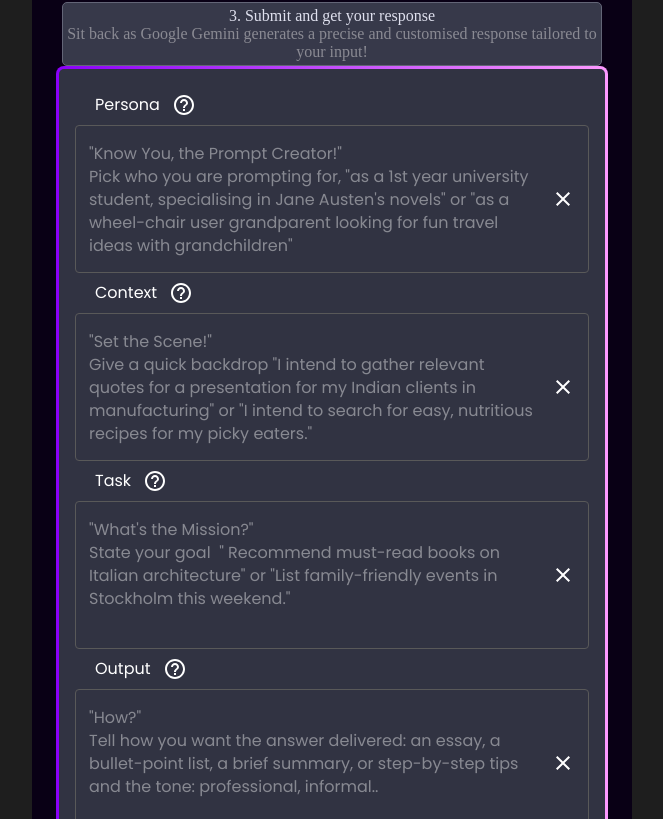
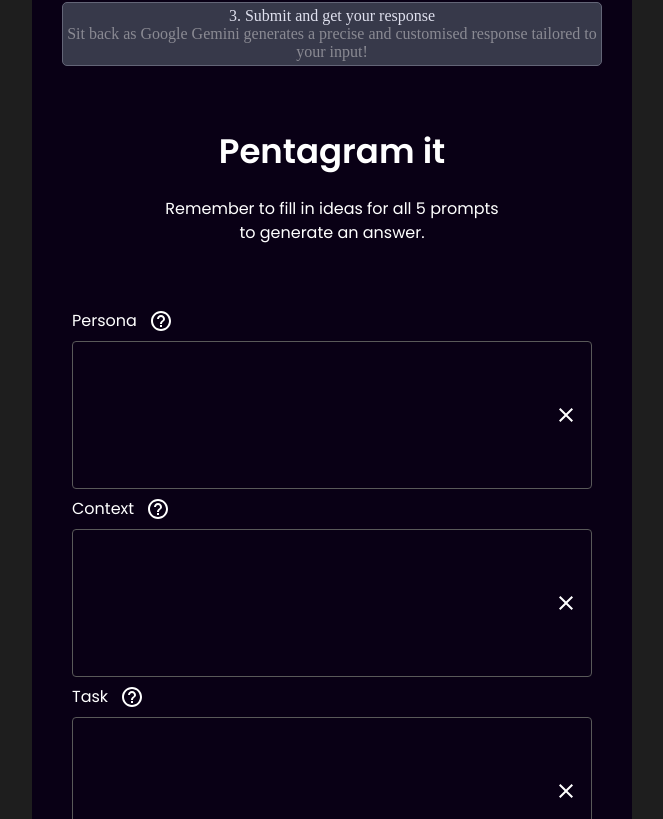
Before and after one commit to chingu-voyages/V54-tier2-team-21, a React (Vite) app: page / in a window 1280 px wide. Shown: the part 601-1420 px from the top of the page, without its empty margins (308-971 px from the left). Built offline with nearby package versions, Linux system fonts and the light colour scheme.

Commit message:
Add prompt header and aria labels
Added aria-described by and hopefully that lets the screen reader know that the tool tip will help for this field

```diff
--- a/src/components/Form.tsx
+++ b/src/components/Form.tsx
@@ -19,28 +19,23 @@
 const formFields: FormField[] = [
     {
         name: 'persona',
-        description: `"Know You, the Prompt Creator!"
-Pick who you are prompting for, "as a 1st year university student, specialising in Jane Austen's novels" or "as a wheel-chair user grandparent looking for fun travel ideas with grandchildren"`,
+        description: '',
     },
     {
         name: 'context',
-        description: `"Set the Scene!"
-Give a quick backdrop "I intend to gather relevant quotes for a presentation for my Indian clients in manufacturing" or "I intend to search for easy, nutritious recipes for my picky eaters."`,
+        description: '',
     },
     {
         name: 'task',
-        description: `"What's the Mission?"
-State your goal  " Recommend must-read books on Italian architecture" or "List family-friendly events in Stockholm this weekend."`,
+        description: '',
     },
     {
         name: 'output',
-        description: `"How?"
-Tell how you want the answer delivered: an essay, a bullet-point list, a brief summary, or step-by-step tips and the tone: professional, informal..`,
+        description: '',
     },
     {
         name: 'constraint',
-        description: `"Keep It Tight!"
-Set the boundaries: "US based only", "In British English", "no hyphenation", "Avoid complex jargon", or "In three words"...`,
+        description: '',
     },
 ];
 
@@ -60,13 +55,31 @@
         setValue(field.name, '');
     };
     return (
+        <Box component="section" sx={{ marginTop: '4em' }}>
+            <Typography
+                variant="h4"
+                sx={{
+                    fontSize: styles.typography.fontSizeLarge,
+                    fontWeight: 600,
+                    marginBottom: '0.75em',
+                }}
+            >
+                Pentagram it
+            </Typography>
+            <Typography sx={{ fontSize: styles.typography.fontSizeNormal }}>
+                Remember to fill in ideas for all 5 prompts
+            </Typography>
+            <Typography sx={{ fontSize: styles.typography.fontSizeNormal }}>
+                to generate an answer.
+            </Typography>
             <Box
                 component="section"
                 sx={{
                     ...styles.flexColumn,
                     justifyContent: 'space-between',
-                ...styles.displayContainer,
-                padding: 2,
+                    ...styles.container,
+                    padding: '1.5em 1em',
+                    marginTop: '2em',
                 }}
             >
                 <form onSubmit={handleSubmit(onSubmit)}>
@@ -77,7 +90,6 @@
                                     display: 'flex',
                                     alignItems: 'center',
                                     gap: '4px',
-                                marginLeft: 20,
                                 }}
                             >
                                 <Typography
@@ -87,7 +99,11 @@
                                 >
                                     {capitalise(field.name)}
                                 </Typography>
-                            <Tooltip title={field.description}>
+                                <Tooltip
+                                    title={field.description}
+                                    id={field.name + 'tooltip'}
+                                    role="tooltip"
+                                >
                                     <IconButton
                                         sx={{
                                             color: styles.colors.fontPrimary,
@@ -101,12 +117,13 @@
                             <TextField
                                 key={field.name}
                                 id={field.name}
+                                aria-describedby={field.name + 'tooltip'}
                                 variant="outlined"
                                 {...register(field.name, {
                                     required: true,
                                 })}
                                 error={!!errors[field.name]}
-                            sx={styles.textField}
+                                sx={{ ...styles.textField }}
                                 multiline
                                 rows={5}
                                 slotProps={{
@@ -149,6 +166,7 @@
                     </Button>
                 </form>
             </Box>
+        </Box>
     );
 };
 
```
Lines whose indentation alone changed are shown as unchanged.
